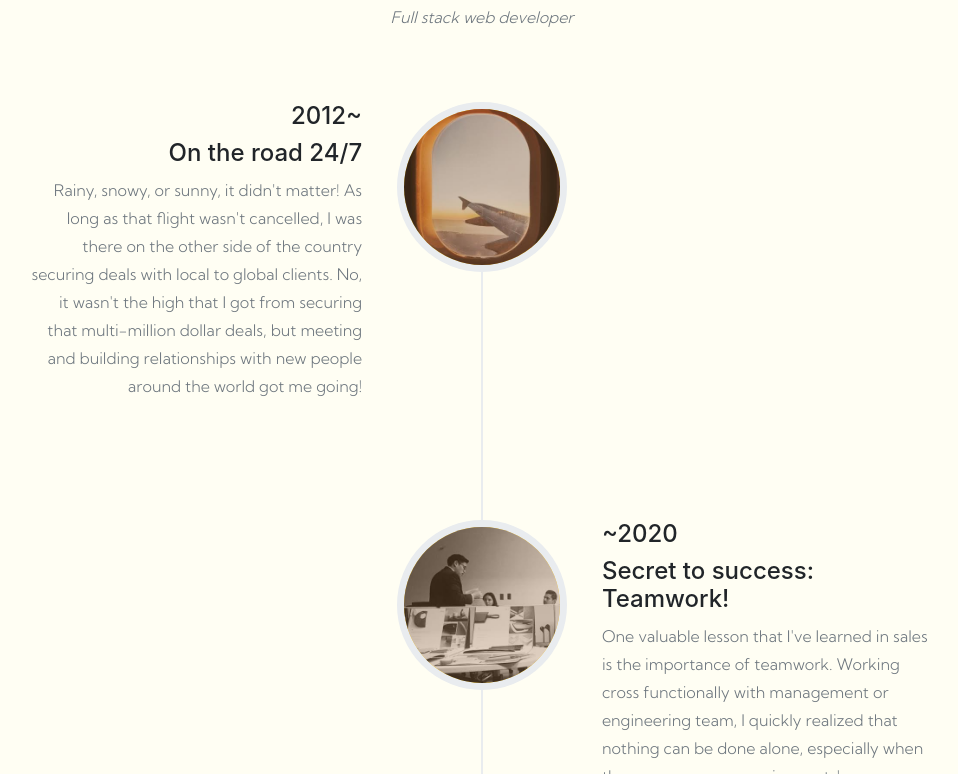
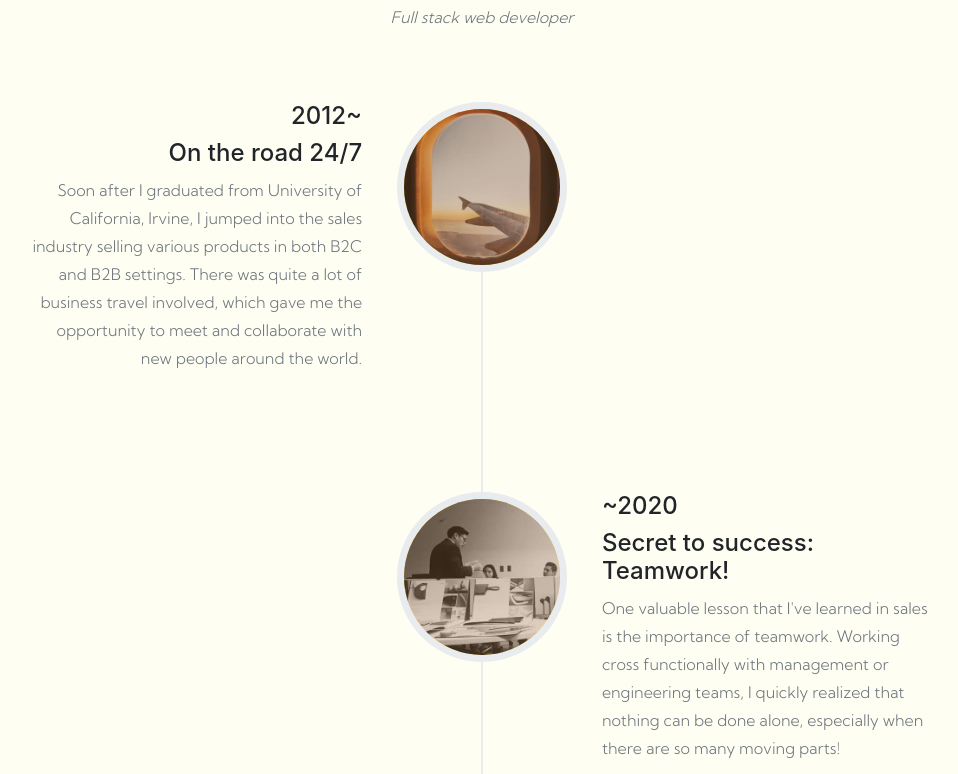
Before and after one commit to AndyPark20/portfolio-site, a website with bundled scripts: page index.html in a window 1280 px wide. Shown: the part 1126-1900 px from the top of the page, without its empty margins (158-1116 px from the left). Built offline with nearby package versions, Linux system fonts and the light colour scheme; a web font is replaced by a local one.

Commit message:
fixed visual portion of the site

```diff
--- a/css/agency.css
+++ b/css/agency.css
@@ -92,7 +92,7 @@ section h3.section-subheading {
 }
 
 ::selection {
-  background: #9d6937;
+  background: #ebeadf;
   text-shadow: none;
 }
 
@@ -143,6 +143,7 @@ img::-moz-selection {
 }
 
 #mainNav .navbar-nav .nav-item .nav-link.active, #mainNav .navbar-nav .nav-item .nav-link:hover {
+  transition: 0.3s ease;
   color: #a1a8a6;
 }
 
--- a/index.html
+++ b/index.html
@@ -105,12 +105,9 @@
                   <h4 class="subheading">On the road 24/7</h4>
                 </div>
                 <div class="timeline-body">
-                  <p class="text-muted"> Rainy, snowy, or sunny, it didn't matter! As long as that flight wasn't
-                    cancelled, I was there
-                    on the other side of the country securing deals with local to global clients.
-                    No, it wasn't the high that I got from securing
-                    that multi-million dollar deals, but meeting and building relationships with new people around the
-                    world got me going!
+                  <p class="text-muted"> Soon after I graduated from University of California, Irvine, I jumped into the sales industry
+                    selling various products in both B2C and B2B settings. There was quite a lot of business travel involved, which gave me the opportunity to
+                    meet and collaborate with new people around the world.
                   </p>
                 </div>
               </div>
@@ -126,7 +123,7 @@
                 </div>
                 <div class="timeline-body">
                   <p class="text-muted">One valuable lesson that I've learned in sales is the importance
-                    of teamwork. Working cross functionally with management or engineering team, I quickly
+                    of teamwork. Working cross functionally with management or engineering teams, I quickly
                     realized that
                     nothing can be done alone, especially when there are so many moving parts!
                   </p>
@@ -169,7 +166,7 @@
                     That is when I decided to go full time as a student at LearningFuze. Even though it was one of the
                     most
                     intense 14 weeks of my life,
-                    I've gain so much knowledge in different tools like JavaScript,React, HTML5, CSS3, Node.js, and many
+                    I've gain so much knowledge in different tools like JavaScript, React, HTML5, CSS3, Node.js, and many
                     more!
                   </p>
                 </div>
```
